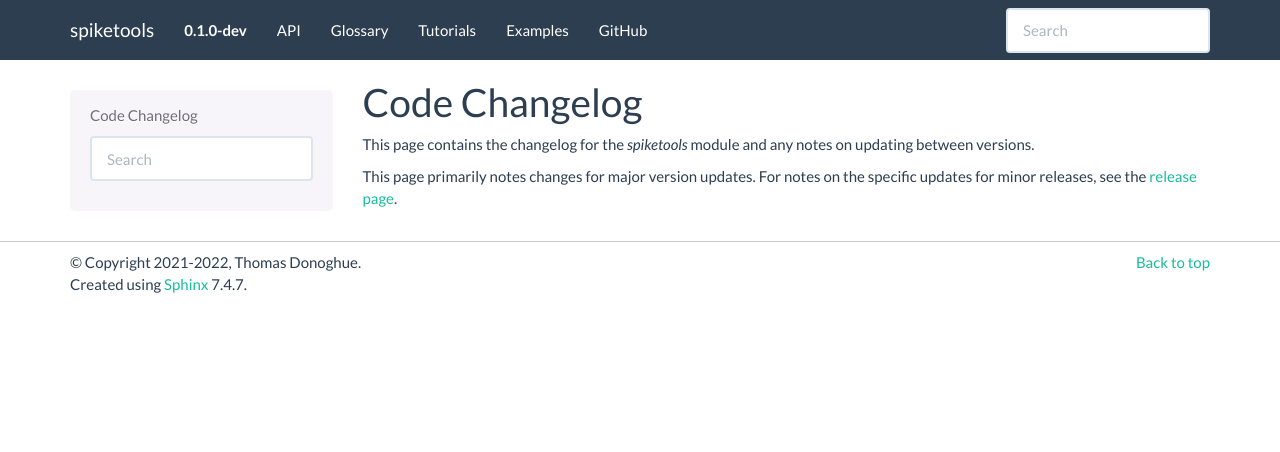
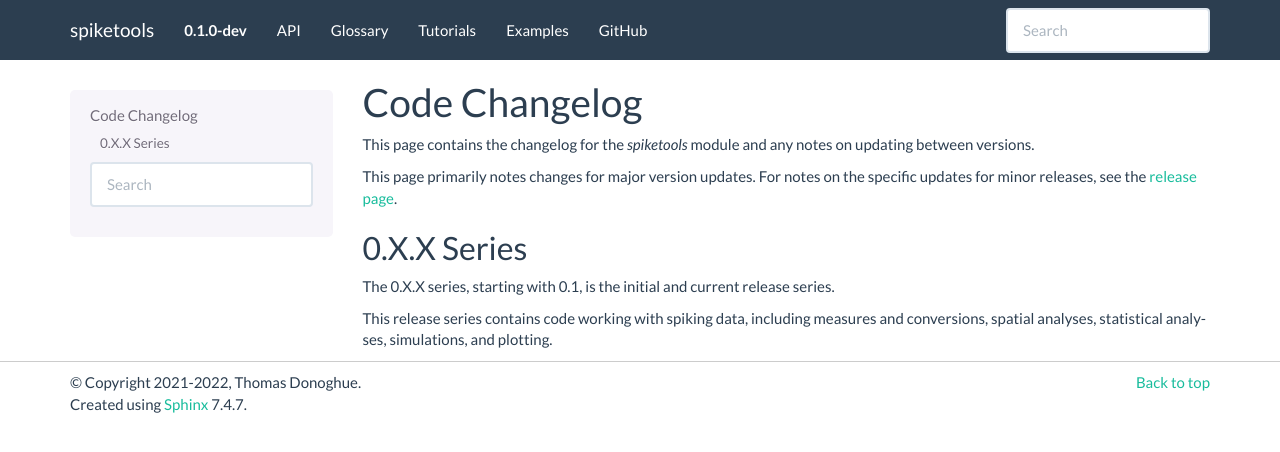
Before and after one commit to spiketools/spiketools, a Sphinx documentation site: the page built from doc/changelog.rst, in a window 1280 px wide. Shown: the top 452 px of the page. Built offline with Sphinx 7.4.7, drawn with Linux system fonts in a browser that asks for light colours; pages that are not in the unit, such as notebooks, are missing from menus.

Commit message:
add info to changelog

```diff
--- a/doc/changelog.rst
+++ b/doc/changelog.rst
@@ -5,3 +5,11 @@ This page contains the changelog for the `spiketools` module and any notes on up
 
 This page primarily notes changes for major version updates. For notes on the specific updates
 for minor releases, see the `release page <https://github.com/spiketools/spiketools/releases>`_.
+
+0.X.X Series
+------------
+
+The 0.X.X series, starting with 0.1, is the initial and current release series.
+
+This release series contains code working with spiking data, including
+measures and conversions, spatial analyses, statistical analyses, simulations, and plotting.
```
